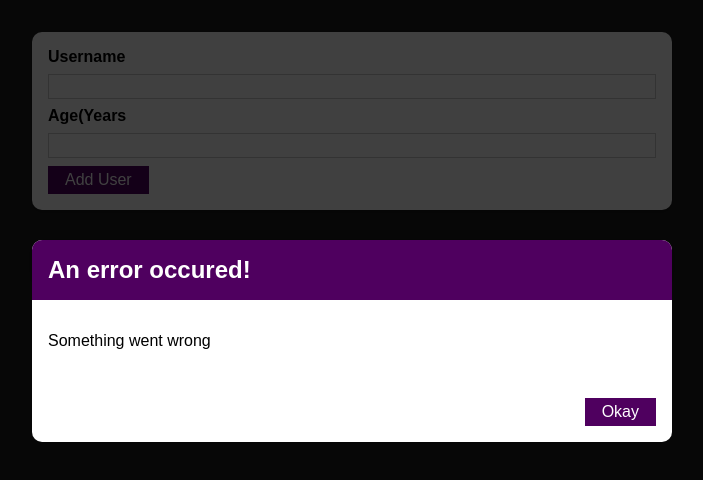
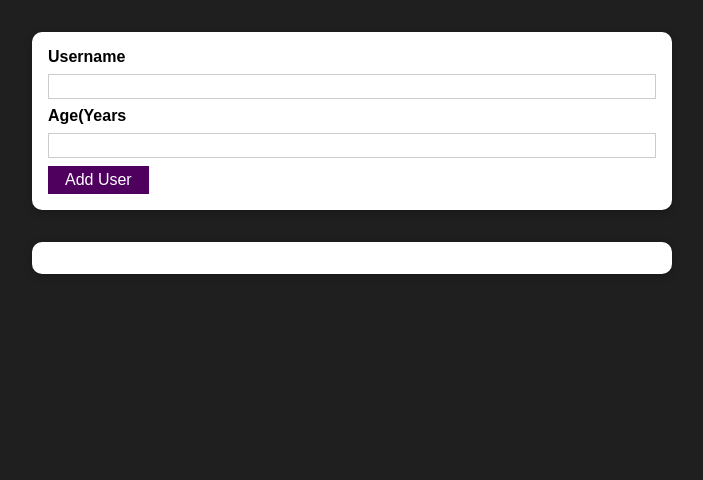
Before and after one commit to vsheva/react-input, a React (Create React App) app: page / in a window 1280 px wide. Shown: the top 480 px of the page, without its empty margins (288-991 px from the left). Built offline with nearby package versions, Linux system fonts and the light colour scheme.

Commit message:
completed project

```diff
--- a/src/components/UI/ErrorModal.js
+++ b/src/components/UI/ErrorModal.js
@@ -1,24 +1,26 @@
 import React from 'react';
 
-import Card from "./Card";
-import Button from "./Button";
-import classes from "./ErrorModal.module.css"
+import Card from './Card';
+import Button from './Button';
+import classes from './ErrorModal.module.css';
 
-const ErrorModal = (props) => {
-    return(<div>
-            <div className={classes.backdrop}/>
-     <Card className={classes.modal}>
+const ErrorModal = props => {
+  return (
+    <div>
+      <div onClick={props.onConfirm} className={classes.backdrop} />
+      <Card className={classes.modal}>
         <header className={classes.header}>
-            <h2>{props.title}</h2>
-        </header >
+          <h2>{props.title}</h2>
+        </header>
         <div className={classes.content}>
-            <p>{props.message}</p>
+          <p>{props.message}</p>
         </div>
         <footer className={classes.actions}>
-            <Button>Okay</Button>
+          <Button onClick={props.onConfirm}>Okay</Button>
         </footer>
-    </Card>
-        </div>
-    )}
+      </Card>
+    </div>
+  );
+};
 
 export default ErrorModal;
--- a/src/components/Users/AddUser.js
+++ b/src/components/Users/AddUser.js
@@ -3,20 +3,31 @@ import React, { useState } from 'react';
 import Card from '../UI/Card.js';
 import Button from '../UI/Button.js';
 import classes from './AddUser.module.css';
-import ErrorModal from "../UI/ErrorModal";
+import ErrorModal from '../UI/ErrorModal';
 
 const AddUser = props => {
   const [enteredName, setEnteredName] = useState('');
   const [enteredAge, setEnteredAge] = useState('');
+  const [error, setError] = useState(); //undefined(empty),null ==>falsy
 
-  const addUserHandler = (e) => {
+  const addUserHandler = e => {
     e.preventDefault();
-    if (enteredName.trim().length === 0 || enteredAge.trim().length === 0) return;
-    if (enteredAge < 1) return;
-
+    if (enteredName.trim().length === 0 || enteredAge.trim().length === 0) {
+      setError({
+        title: 'Invalid input',
+        message: 'Please enter a valid name and age (non-empty values).',
+      });
+      return;
+    }
+    if (enteredAge < 1) {
+      setError({
+        title: 'Invalid age',
+        message: 'Please enter a valid age (>0).',
+      });
+      return;
+    }
     //console.log(enteredName, enteredAge);
-
-    props.onAddUser(enteredName, enteredAge)
+    props.onAddUser(enteredName, enteredAge);
     setEnteredName('');
     setEnteredAge('');
   };
@@ -29,9 +40,15 @@ const AddUser = props => {
     setEnteredAge(e.target.value);
   };
 
+  const onErrorHandler = () => {
+    setError(null);
+  };
+
   return (
     <div>
-      <ErrorModal message='Something went wrong' title="An error occured!"/>
+      {error && (
+        <ErrorModal onConfirm={onErrorHandler} title={error.title} message={error.message} />
+      )}
       <Card className={classes.input}>
         <form onSubmit={addUserHandler}>
           <label htmlFor="username">Username</label>
--- a/src/index.js
+++ b/src/index.js
@@ -1,8 +1,8 @@
 import React from 'react';
 import ReactDOM from 'react-dom/client';
 
+import App from './App';
 import './index.css';
-import App from './App';
 
 const root = ReactDOM.createRoot(document.getElementById('root'));
 root.render(<App />);
```
Also changed, not shown: src/App.js (+9 -12 lines), src/components/Users/UsersList.js (+4 -6 lines), src/components/UI/Card.js (line endings or trailing spaces). Lines whose indentation alone changed are shown as unchanged.
